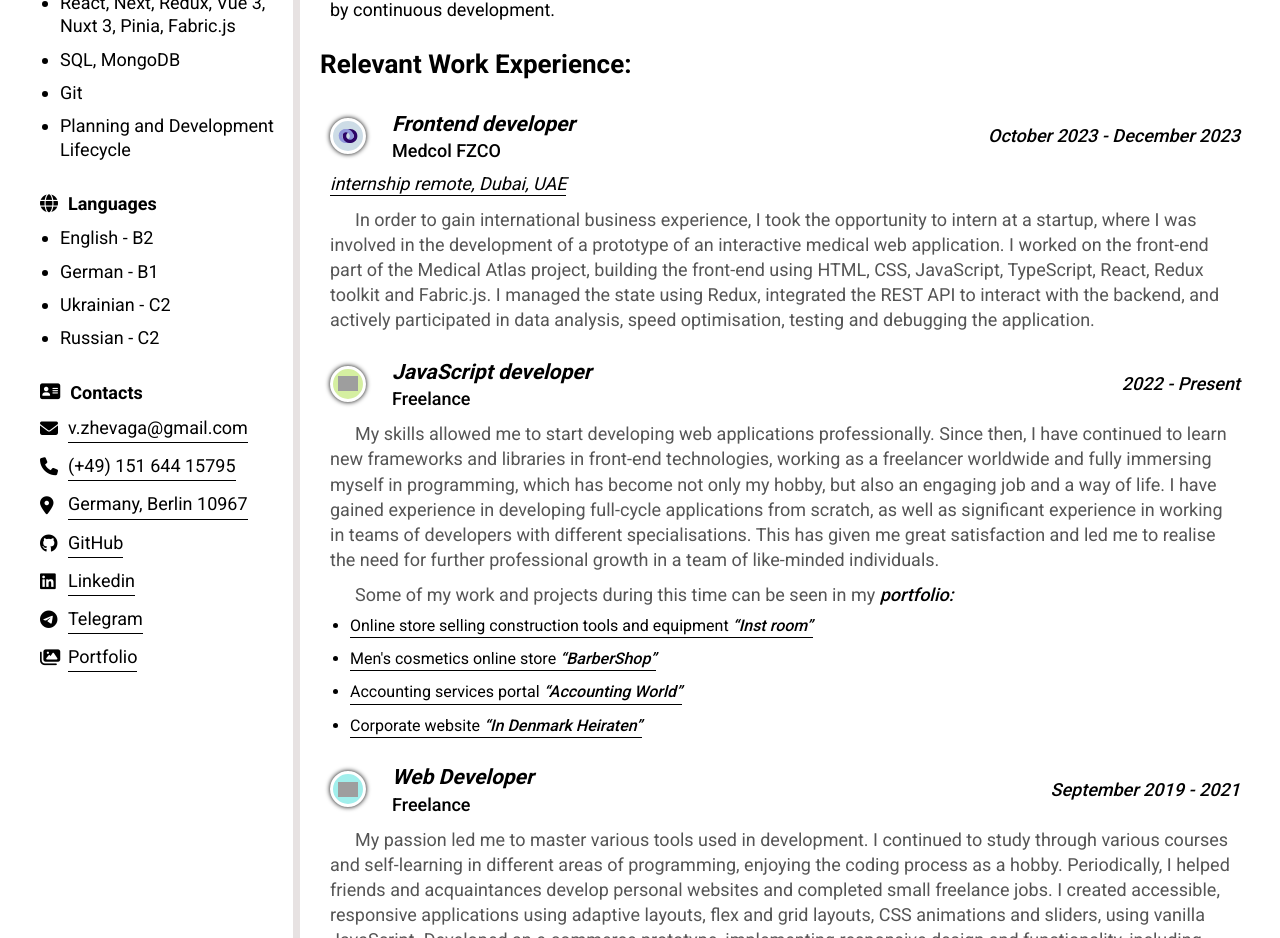
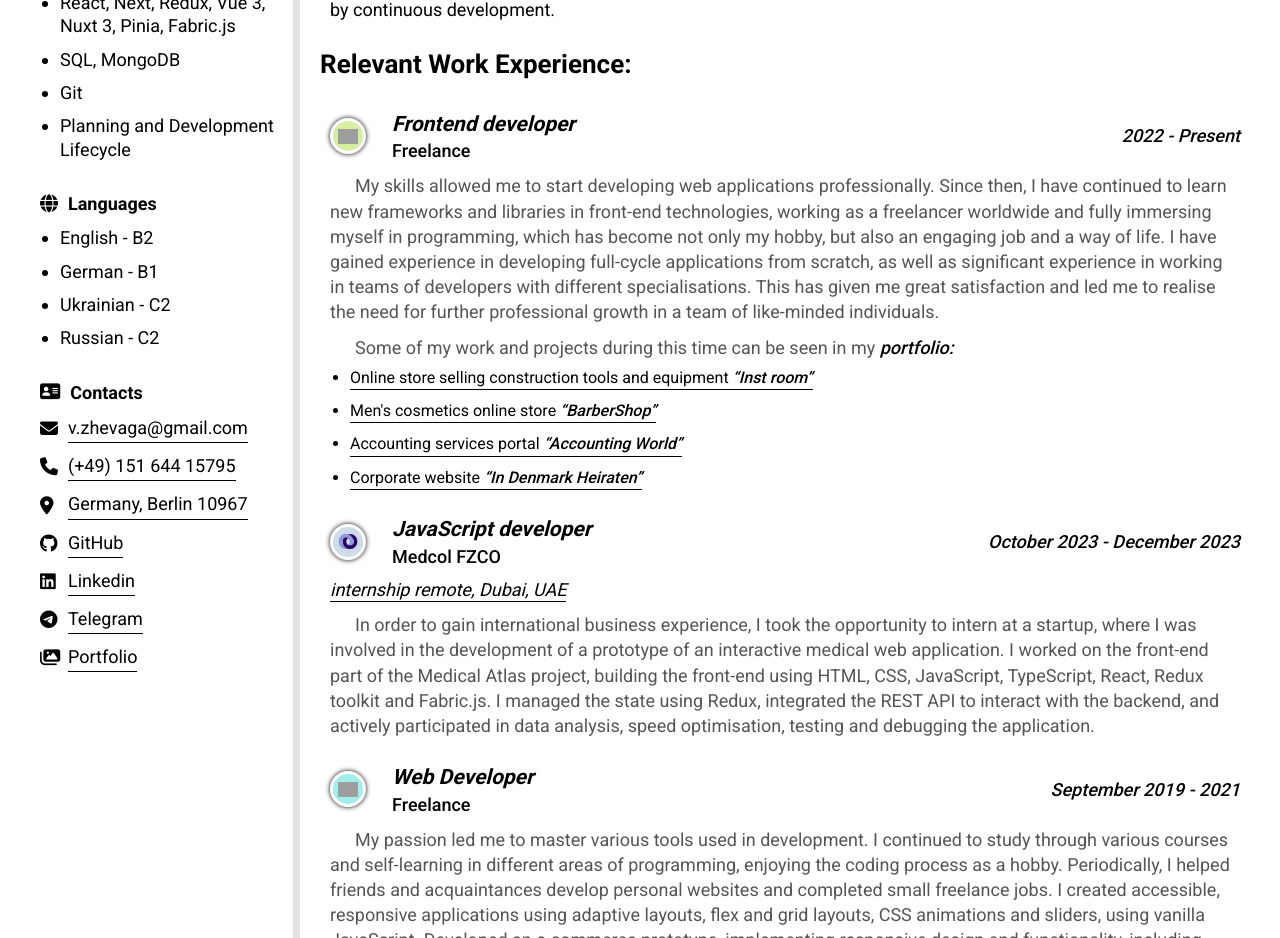
Before and after one commit to sl101/Viacheslav-Zhevaha_CV, a React (Create React App) app: page / in a window 1280 px wide. Shown: the part 400-1338 px from the top of the page. Built offline with nearby package versions, Linux system fonts and the light colour scheme; grey boxes are pictures that could not be loaded.

Commit message:
fix de vershion

```diff
--- a/src/data/data.js
+++ b/src/data/data.js
@@ -327,136 +327,105 @@ export const projects_en = [
 export const experiences_de = [
 	{
 		id: 1,
-		jobTitle: "Medcol FZCO",
-		date: "Oktober 2023 – Dezember 2023",
-		position: "Frontend entwickler",
-		icon: medcol,
-		iconBg: "#cddce6",
+		title: "Freelance",
+		date: "2022 – Jetzt",
+		position: "Frontend Entwickler",
+		icon: "https://cdn-icons-png.flaticon.com/512/6061/6061141.png",
+		iconBg: "#d5efa1",
+		description: "Dank meiner Fähigkeiten konnte ich professionell in die Entwicklung von Webanwendungen einsteigen. Seitdem lerne ich ständig neue Frameworks und Bibliotheken in Front-End-Technologien kennen, arbeite weltweit als Freelancer und widme mich voll und ganz der Programmierung, die nicht nur zu meinem Hobby, sondern auch zu einem spannenden Beruf und Lebensstil geworden ist. Ich habe Erfahrung in der Entwicklung von Anwendungen mit vollem Zyklus von Grund auf, sowie umfangreiche Erfahrung in der Arbeit in Entwicklerteams mit unterschiedlichen Spezialisierungen. Dies hat mir große Befriedigung verschafft und mir die Notwendigkeit vor Augen geführt, mich in einem Team von Gleichgesinnten beruflich weiterzuentwickeln.",
+		prescription: "Einige meiner Arbeiten und Projekte aus dieser Zeit finden Sie in meinem ",
 		projects: [
 			{
 				id: 1,
-				projectTitle: "Praktikum remote, Dubai, VAE",
-				link: "https://drive.google.com/file/d/1aUscF7kNJrqIIsOZxozXRS7iFtlhMIZD/view?usp=sharing",
-				text: "Ich war für die Frontend-Entwicklung des Medical Atlas-Projekts verantwortlich und habe ein robustes Interface mit HTML, CSS, JavaScript, TypeScript, REACT, Redux-Toolkit und Fabric.js erstellt. Ich verwaltete den Status mit Redux, integriertem Java Server, PostgresQl und führte Analysen, Optimierungen, Tests und Debugging durch, um eine reibungslose Zusammenarbeit zu gewährleisten.",
+				project_title: "Online-Shop für Bauwerkzeuge und -geräte ",
+				project_name: "“Inst room”",
+				link: "https://sergeysev.github.io/Online_Store/"
 			},
+			{
+				id: 2,
+				project_title: "Online-Shop-Kosmetik für Männer ",
+				project_name: "“BarberShop”",
+				link: "https://sl101.github.io/BarberShop/app/index.html"
+			},
+			{
+				id: 3,
+				project_title: "Portal für Buchhaltungsdienste ",
+				project_name: "“Buchhaltungswelt”",
+				link: "https://buhsvit.com.ua/",
+			},
+			{
+				id: 4,
+				project_title: "Firmenwebsite ",
+				project_name: "“In Denmark Heiraten”",
+				link: "https://daenemark-heiraten.com/en"
+			}
 		],
 	},
 	{
 		id: 2,
-		jobTitle: "Freiberuflich",
-		date: "Januar 2021 - September 2023",
-		position: "JavaScript developer",
-		icon: "https://cdn-icons-png.flaticon.com/512/6061/6061141.png",
-		iconBg: "#D3E8F8",
+		title: "Medcol FZCO",
+		date: "Oktober 2023 – Dezember 2023",
+		position: "Frontend Entwickler",
+		icon: medcol,
+		iconBg: "#cddce6",
+		project_title: "Praktikum remote, Dubai, VAE",
+		link: "https://drive.google.com/file/d/1aUscF7kNJrqIIsOZxozXRS7iFtlhMIZD/view?usp=sharing",
+		description: "Um internationale Geschäftserfahrung zu sammeln, nutzte ich die Gelegenheit, ein Praktikum bei einem Startup zu absolvieren, wo ich an der Entwicklung eines Prototyps einer interaktiven medizinischen Webanwendung beteiligt war. Ich arbeitete am Frontend des Medical Atlas Projekts und erstellte das Frontend mit HTML, CSS, JavaScript, TypeScript, React, Redux Toolkit und Fabric.js. Ich verwaltete den Status mit Redux, integrierte die REST API für die Interaktion mit dem Backend und war aktiv an der Datenanalyse, Geschwindigkeitsoptimierung, dem Testen und Debuggen der Anwendung beteiligt."
+	},
+	{
+		id: 3,
+		title: "Freelance",
+		date: "September 2019 - 2021",
+		position: "Web-Entwickler",
+		icon: "https://icons.veryicon.com/png/o/internet--web/digital-icon-simple-version/code-90.png",
+		iconBg: "#a1efec",
+		description: "Meine Leidenschaft hat mich dazu gebracht, mich mit verschiedenen Entwicklungswerkzeugen vertraut zu machen. In verschiedenen Kursen und im Selbststudium habe ich mich in verschiedenen Bereichen der Programmierung weitergebildet und den Programmierprozess als Hobby genossen. Von Zeit zu Zeit half ich Freunden und Bekannten bei der Entwicklung ihrer persönlichen Websites und erledigte kleinere Aufträge als Freelancer. Ich erstellte barrierefreie, reaktionsfähige Anwendungen mit adaptiven Layouts, Flex- und Grid-Layouts, CSS-Animationen und Schiebereglern unter Verwendung von Vanilla JavaScript. Ich entwickelte einen E-Commerce-Prototyp und implementierte reaktionsfähiges Design und Funktionalität, einschließlich interaktiver Elemente, dynamischer Inhaltsaktualisierung und einer benutzerfreundlichen Oberfläche.",
+		prescription: "Beispiele einiger meiner Arbeiten finden Sie in meinem ",
 		projects: [
 			{
 				id: 1,
-				projectTitle: "Online-Shop für Bauwerkzeuge und -geräte",
-				link: "https://sergeysev.github.io/Online_Store/",
-				text: "Voll ausgestattete Client-Server-Anwendung mit Python-Backend, MongoDB-Datenbank in Docker. Ich war am Design und der Entwicklung eines umfangreichen Frontends unter Verwendung von REACT, Redux-Toolkit und anderen verwandten Technologien beteiligt, einschließlich End-to-End-Kundenauthentifizierung und -autorisierung.",
+				project_title: "Landingpage für professionelle Fotografen ",
+				project_name: "“Kovalyova Mary”",
+				link: "https://sl101.github.io/Photographer-site/"
 			},
 			{
 				id: 2,
-				projectTitle: "Online-Shop-Kosmetik für Männer.",
-				link: "https://sl101.github.io/BarberShop/app/index.html",
-				text: "Zugängliche, reaktionsfähige Anwendung mit verschiedenen adaptiven Layout-Technologien, Flex- und Grid-Layouts, CSS-Animationen und Schiebereglern. Es wird Vanila-Javascript verwendet.",
-			},
-			{
-				id: 7,
-				projectTitle: "E-commerce App",
-				link: "https://sl101.github.io/FoxMinded_HTML-CSS/task_8/",
-				text: "Für diese Aufgabe entwickelte ich einen E-Commerce-Prototypen mit HTML, CSS und JS. Ich implementierte responsives Design und Funktionalität, einschließlich interaktiver Elemente, dynamischer Inhaltsaktualisierung und einer benutzerfreundlichen Oberfläche.",
+				project_title: "Verkaufsseite für handgefertigte Masken ",
+				project_name: "“Masken”",
+				link: "https://sl101.github.io/Mascs-site/"
 			},
 			{
 				id: 3,
-				projectTitle: "Persönliche Website eines professionellen Fotografen.",
-				link: "https://sl101.github.io/Photographer-site/",
-				text: "Entwickelte eine Landingpage für einen professionellen Fotografen mit HTML, CSS und JavaScript. Integriertes responsives Design, hochauflösende Bildergalerie und ein Feedback-Formular für den Kundenkomfort.",
+				project_title: "Werbeseite ",
+				project_name: "“Polar Eiscreme”",
+				link: "https://sl101.github.io/Ice-Cream/"
 			},
 			{
 				id: 4,
-				projectTitle: "Bergabenteuer.",
-				link: "https://sl101.github.io/Ascents-site/",
-				text: "Bei der Entwicklung des Landingpage-Prototyps „Mountain Adventures“ habe ich Wert auf ein ansprechendes Design, eine reibungslose Navigation und interaktive Elemente gelegt. Mithilfe von HTML, CSS und JavaScript habe ich eine responsive Benutzeroberfläche erstellt, visuelle Elemente integriert, die die Schönheit der Bergregionen hervorheben, und eine benutzerfreundliche Interaktion mit den vorgeschlagenen Touristenrouten sichergestellt.",
-			},
-			{
-				id: 8,
-				projectTitle: "Portal für Buchhaltungsdienstleistungen",
-				link: "https://buhsvit.com.ua/pro-nas/",
-				text: "Entwickelte das Frontend für ein Buchhaltungsdienstleistungsportal, einschließlich eines intuitiven Website-Headers, verbesserter Navigation und adaptivem Design für optimale Interaktion auf verschiedenen Geräten.",
-			},
-			{
-				id: 5,
-				projectTitle: "Handgefertigte Masken.",
-				link: "https://sl101.github.io/Mascs-site/",
-				text: "Entwicklung eines Prototyps für eine adaptive Seite unter Verwendung flexibler Rasterlayouts, CSS-Animationen und Schieberegler, um eine interaktive und stilvolle Benutzeroberfläche bereitzustellen. Für optimale Leistung wurde Vanilla-JavaScript implementiert.",
-			},
-			{
-				id: 6,
-				projectTitle: 'Eiscreme "Polar".',
-				link: "https://sl101.github.io/Ice-Cream/",
-				text: "Entwicklung eines Landingpage-Prototyps für den Eisverkauf. Mithilfe flexibler Rasterlayouts und CSS-Animationen wird eine attraktive und interaktive Benutzeroberfläche erstellt. Implementierung von Vanilla-JavaScript für optimale Leistung. Das Design folgt professionellen Standards und sorgt für ein herausragendes Benutzererlebnis, indem es die Einzigartigkeit jeder Eissorte hervorhebt.",
-			},
-			{
-				id: 9,
-				projectTitle: "Menü für Restaurant",
-				link: "https://sl101.github.io/FoxMinded_JavaScript/task_2/",
-				text: "Die Entwicklung der Menüseite des Online-Restaurantshops umfasste die Erstellung einer intuitiven und stilvollen Benutzeroberfläche mit flexiblen Rasterlayouts und CSS-Animationen. Die Implementierung von Vanilla JavaScript sorgte für dynamische Inhaltsaktualisierungen. Die optimierte Interaktion mit der Datenbank garantiert ein schnelles Laden der Menüs. Das Design passt sich dem Unternehmensstil an, unterstreicht die Qualität der Gerichte und bietet den Besuchern ein komfortables Bestellerlebnis.",
-			},
-			{
-				id: 10,
-				projectTitle: "Beispiel für einen Online-Shop",
-				link: "https://sl101.github.io/FoxMinded_JavaScript/task_8/",
-				text: "Beitrag zur Entwicklung eines Warenkorbs für ein Online-Möbelgeschäft, Erstellung einer intuitiven Benutzeroberfläche mit flexiblen Rasterlayouts und CSS-Animationen. Implementierte Funktionen zum Hinzufügen, Entfernen und Ändern der Menge von Artikeln im Warenkorb mithilfe von JavaScript, um den Benutzerkomfort zu gewährleisten und die Konvertierung zu verbessern. Das Design des Einkaufswagens passt sich dem Stil des Ladens an und betont die Funktionalität und Ästhetik der Möbel.",
-			},
-		],
+				project_title: "Prototyp einer Unternehmens-Site ",
+				project_name: "“Abenteuer in den Bergen”",
+				link: "https://sl101.github.io/Ascents-site/"
+			}
+		]
 	},
 	{
-		id: 3,
-		jobTitle:
+		id: 4,
+		title:
 			"Vienna Insurance Group (Ukrainische Versicherungsgruppe), Kiew, Ukraine",
 		date: "September 2008 – Oktober 2019",
 		position: "Projektmanager",
 		icon: "https://www.usg.ua/_next/static/media/logo_main.5d648417.svg",
 		iconBg: "#D1F5D9",
-		projects: [
-			{
-				id: 1,
-				text: "Ich habe eine persönliche Webanwendung für einen Versicherungsvertreter entwickelt. Zum Schreiben habe ich HTML/CSS verwendet. Ziel war es, neue Kunden zu gewinnen und die Versicherungsprodukte des Unternehmens zu verkaufen.",
-			},
-			{
-				id: 2,
-				text: "Im Rahmen meiner Diplomarbeit entwickelte ich einen Vorschlag für die Implementierung einer mobilen Anwendung, die die Dienstleistungen und Produkte des Unternehmens darstellt.",
-			},
-			{
-				id: 3,
-				text: "Ich leitete ein Team von Vertriebsmitarbeitern und setzte erfolgreich Verkaufspläne für verschiedene Versicherungsprodukte um.",
-			},
-			{
-				id: 4,
-				text: "Ich habe Marketingstrategien entwickelt und umgesetzt, um die Markenbekanntheit und das Umsatzwachstum meiner Abteilung zu steigern.",
-			},
-		],
+		description: "Während meiner Arbeit für ein Versicherungsunternehmen interessierte ich mich für die Idee, eine App zu entwickeln, um die Marke des Unternehmens zu fördern und den Umsatz zu steigern. Ich ließ mich von dieser Idee inspirieren und entwickelte ein Anwendungskonzept und eine Präsentation. Zu diesem Zeitpunkt begann ich mich für die Entwicklung zu interessieren und entschied mich später, eine Website für einen Versicherungsvertreter zu entwickeln, der Versicherungsdienstleistungen anbietet. Diese Leidenschaft brachte mich dazu, die Grundlagen der Programmierung zu lernen, und wurde für lange Zeit zu meinem Hobby.",
 	},
 ];
 
 export const experiences_en = [
 	{
 		id: 1,
-		title: "Medcol FZCO",
-		date: "October 2023 - Deсember 2023",
-		position: "Frontend developer",
-		icon: medcol,
-		iconBg: "#cddce6",
-		project_title: "internship remote, Dubai, UAE",
-		link: "https://drive.google.com/file/d/1aUscF7kNJrqIIsOZxozXRS7iFtlhMIZD/view?usp=sharing",
-		description: "In order to gain international business experience, I took the opportunity to intern at a startup, where I was involved in the development of a prototype of an interactive medical web application. I worked on the front-end part of the Medical Atlas project, building the front-end using HTML, CSS, JavaScript, TypeScript, React, Redux toolkit and Fabric.js. I managed the state using Redux, integrated the REST API to interact with the backend, and actively participated in data analysis, speed optimisation, testing and debugging the application.",
-	},
-	{
-		id: 2,
 		title: "Freelance",
 		date: "2022 - Present",
-		position: "JavaScript developer",
+		position: "Frontend developer",
 		icon: "https://cdn-icons-png.flaticon.com/512/6061/6061141.png",
 		iconBg: "#d5efa1",
 		description: "My skills allowed me to start developing web applications professionally. Since then, I have continued to learn new frameworks and libraries in front-end technologies, working as a freelancer worldwide and fully immersing myself in programming, which has become not only my hobby, but also an engaging job and a way of life. I have gained experience in developing full-cycle applications from scratch, as well as significant experience in working in teams of developers with different specialisations. This has given me great satisfaction and led me to realise the need for further professional growth in a team of like-minded individuals.",
@@ -466,28 +435,38 @@ export const experiences_en = [
 				id: 1,
 				project_title: "Online store selling construction tools and equipment ",
 				project_name: "“Inst room”",
-				link: "https://sergeysev.github.io/Online_Store/",
-
+				link: "https://sergeysev.github.io/Online_Store/"
 			},
 			{
 				id: 2,
 				project_title: "Men's cosmetics online store ",
 				project_name: "“BarberShop”",
-				link: "https://sl101.github.io/BarberShop/app/index.html",
+				link: "https://sl101.github.io/BarberShop/app/index.html"
 			},
 			{
 				id: 3,
 				project_title: "Accounting services portal ",
 				project_name: "“Accounting World”",
-				link: "https://buhsvit.com.ua/",
+				link: "https://buhsvit.com.ua/"
 			},
 			{
 				id: 4,
 				project_title: "Corporate website ",
 				project_name: "“In Denmark Heiraten”",
-				link: "https://daenemark-heiraten.com/en",
-			},
+				link: "https://daenemark-heiraten.com/en"
+			}
 		],
+	},
+	{
+		id: 2,
+		title: "Medcol FZCO",
+		date: "October 2023 - Deсember 2023",
+		position: "JavaScript developer",
+		icon: medcol,
+		iconBg: "#cddce6",
+		project_title: "internship remote, Dubai, UAE",
+		link: "https://drive.google.com/file/d/1aUscF7kNJrqIIsOZxozXRS7iFtlhMIZD/view?usp=sharing",
+		description: "In order to gain international business experience, I took the opportunity to intern at a startup, where I was involved in the development of a prototype of an interactive medical web application. I worked on the front-end part of the Medical Atlas project, building the front-end using HTML, CSS, JavaScript, TypeScript, React, Redux toolkit and Fabric.js. I managed the state using Redux, integrated the REST API to interact with the backend, and actively participated in data analysis, speed optimisation, testing and debugging the application."
 	},
 	{
 		id: 3,
@@ -503,56 +482,28 @@ export const experiences_en = [
 				id: 1,
 				project_title: "Landing page for professional photographer ",
 				project_name: "“Kovalyova Mary”",
-				link: "https://sl101.github.io/Photographer-site/",
-
+				link: "https://sl101.github.io/Photographer-site/"
 			},
 			{
 				id: 2,
 				project_title: "Handmade masks sales page ",
 				project_name: "“Masks”",
-				link: "https://sl101.github.io/Mascs-site/",
+				link: "https://sl101.github.io/Mascs-site/"
 			},
 			{
 				id: 3,
 				project_title: "Promotional page ",
 				project_name: "“Polar Ice Cream”",
-				link: "https://sl101.github.io/Ice-Cream/",
+				link: "https://sl101.github.io/Ice-Cream/"
 			},
 			{
 				id: 4,
 				project_title: "Corporate site prototype ",
 				project_name: "“Mountain Adventures”",
-				link: "https://sl101.github.io/Ascents-site/",
-			},
-		],
+				link: "https://sl101.github.io/Ascents-site/"
+			}
+		]
 	},
-	//{
-	//	id: 3,
-	//	jobTitle:
-	//		"Vienna Insurance Group (Ukrainian Insurance Group), Kiev Ukraine",
-	//	date: "September 2008 - October 2019",
-	//	position: "Project manager",
-	//	icon: "https://www.usg.ua/_next/static/media/logo_main.5d648417.svg",
-	//	iconBg: "#D1F5D9",
-	//	projects: [
-	//		{
-	//			id: 1,
-	//			text: "I developed a personal web application for an insurance agent. I used HTML/CSS for writing. The goal was to attract new customers to sell the company's insurance products.",
-	//		},
-	//		{
-	//			id: 2,
-	//			text: "In order to promote, I developed a proposal for the implementation of a mobile application that represents the services and products of the company.",
-	//		},
-	//		{
-	//			id: 3,
-	//			text: "I led a team of sales representatives and successfully met sales targets for various insurance products.",
-	//		},
-	//		{
-	//			id: 4,
-	//			text: "I developed and executed marketing strategies to increase brand awareness and drive sales growth.",
-	//		},
-	//	],
-	//},
 	{
 		id: 4,
 		title: "Vienna Insurance Group (Ukrainian Insurance Group), Kyiv, Ukraine",
```
